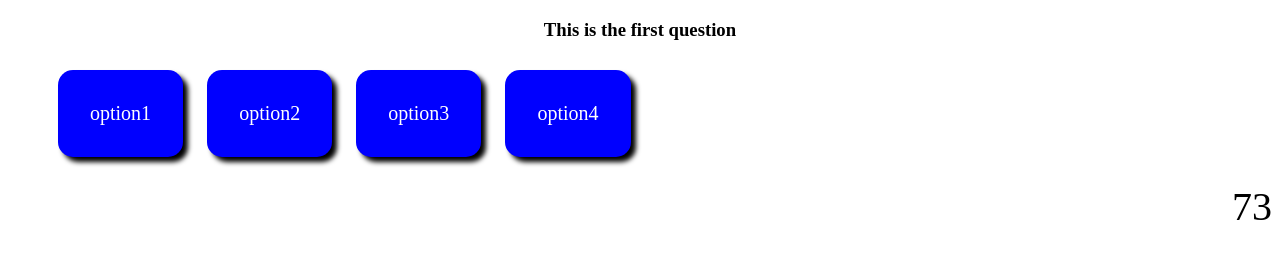
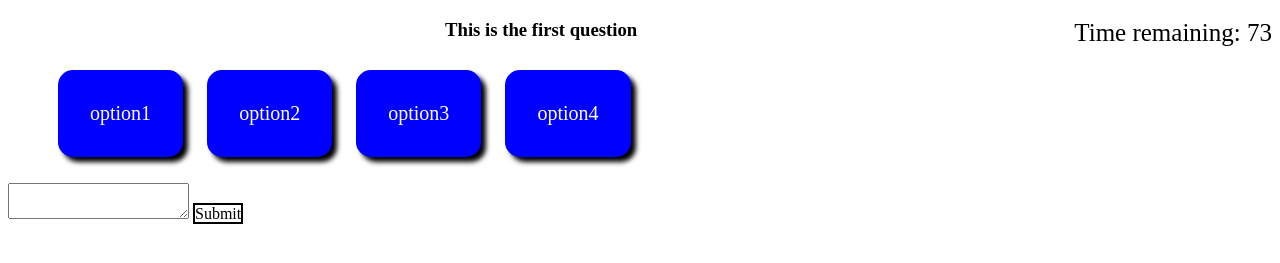
Before and after one commit to gibsonberglund/code-quiz, a plain HTML site: page index.html in a window 1280 px wide. Both pictures are taken after a click on the element "Start Quiz". Shown: the part 61-324 px from the top of the page. Drawn offline with Linux system fonts and the light colour scheme.

Commit message:
add CSS reset

```diff
--- /dev/null
+++ b/assets/reset.css
@@ -0,0 +1,48 @@
+/* http://meyerweb.com/eric/tools/css/reset/
+   v2.0 | 20110126
+   License: none (public domain)
+*/
+
+html, body, div, span, applet, object, iframe,
+h1, h2, h3, h4, h5, h6, p, blockquote, pre,
+a, abbr, acronym, address, big, cite, code,
+del, dfn, em, img, ins, kbd, q, s, samp,
+small, strike, strong, sub, sup, tt, var,
+b, u, i, center,
+dl, dt, dd, ol, ul, li,
+fieldset, form, label, legend,
+table, caption, tbody, tfoot, thead, tr, th, td,
+article, aside, canvas, details, embed,
+figure, figcaption, footer, header, hgroup,
+menu, nav, output, ruby, section, summary,
+time, mark, audio, video {
+	margin: 0;
+	padding: 0;
+	border: 0;
+	font-size: 100%;
+	font: inherit;
+	vertical-align: baseline;
+}
+/* HTML5 display-role reset for older browsers */
+article, aside, details, figcaption, figure,
+footer, header, hgroup, menu, nav, section {
+	display: block;
+}
+body {
+	line-height: 1;
+}
+ol, ul {
+	list-style: none;
+}
+blockquote, q {
+	quotes: none;
+}
+blockquote:before, blockquote:after,
+q:before, q:after {
+	content: '';
+	content: none;
+}
+table {
+	border-collapse: collapse;
+	border-spacing: 0;
+}
--- a/assets/script.js
+++ b/assets/script.js
@@ -13,7 +13,7 @@ var option3 = document.querySelector('#option3');
 var option4 = document.querySelector('#option4');
 
 //score counter
-var score = localStorage.getItem("score", 0);
+var score = localStorage.setItem('score', 0);
 
 //score display
 var scoredisplay = document.querySelector('#scoredisplay');
@@ -26,7 +26,7 @@ function timerstart() {
     // Sets interval in variable
     var timerInterval = setInterval(function() {
       seconds--;
-      timer.textContent = seconds;
+      timer.textContent = "Time remaining: " + seconds;
 
       if(seconds === 0) {
         // Stops execution of action at set interval
@@ -38,19 +38,13 @@ function timerstart() {
   }
 
 
-function scoreUp() {
+function scoreUp(event) {
+    event.preventDefault();
+    localStorage.getItem('score');
     score ++;
-    localStorage.setItem("score", score);
+    localStorage.setItem('score', score);
     console.log(score);
 }
-
-/*
-  var userchoice = answer.addEventListener('click', function(event) {
-    event.preventDefault();
-    score++;
-    localStorage.setItem('score', score);
-  })
-  */
 
 //when start button is clicked, intro paragraph and start button disappear
 startQuiz.addEventListener('click', function (event) {
@@ -81,8 +75,6 @@ startQuiz.addEventListener('click', function (event) {
 
 })
 
-
-
 //resets question heading and answer buttons
 function secondQ () {
     firstQ.textContent = "This is the second question"
@@ -102,9 +94,7 @@ function secondQ () {
         event.preventDefault();
         thirdQ();
     })
-
 }
-
 
 //resets question and answer buttons for third question
 function thirdQ () {
@@ -184,12 +174,22 @@ function sixthQ () {
         console.log("here");
         })
 }
+var hiScore = document.querySelector('.hiScore');
+var submitBtn = document.querySelector(".submitBtn");
 
 //score display screen
 function yourScore () {
     firstQ.textContent = "Here is your score:"
     qButtons.style.display = "none";
     scoredisplay.textContent = score;
+    var hiScoreInfo = {
+        username: hiScore.value,
+        userscore: score,
+    }
+    submitBtn.addEventListener("click", function(event) {
+        event.preventDefault();
+        console.log(hiScoreInfo);
+    })
 }
 
 
@@ -197,11 +197,10 @@ function yourScore () {
 NOT DONE
 
 tally correct and incorrect answers
-display score on screen
 add a high scores form to final screen
-add timer
-
+hide high scores textfield and submit button until final screen
 
 DONE
-
+add timer
+display score on screen
 */
--- a/assets/style.css
+++ b/assets/style.css
@@ -2,6 +2,9 @@ header {
     text-align: center;
 }
 
+.firtQ {
+    display: center;
+}
 .startbutton {
     display: inline-block;
     background-color: blue;
@@ -15,7 +18,17 @@ header {
     box-shadow: 5px 5px 5px black;
 }
 
+.startbutton:hover {
+    border: 2px, solid, red;
+}
+
+.submitBtn {
+    width: 75px;
+    border: 2px solid black;
+}
+
 .timer {
+    display: block;
     float: right;
-    font-size: 40px;
+    font-size: 25px;
 }
--- a/index.html
+++ b/index.html
@@ -10,6 +10,7 @@
   <body>
     <header>
         <h1>Code Quiz</h1>
+          <section class="timer"></section>
             <p id="intro">Answer these coding related questions within the time limit. Each wrong answer takes time off the clock!</p>
             <h3 id="firstQ"></h3>
     </header>
@@ -21,10 +22,11 @@
         <span class="qbutton" id="option4"></span>
       </ul>
     </section>
-    <section class="timer"></section>
     <section class="startbutton">
         <h2>Start Quiz</h2>
     </section>
     <section id="scoredisplay"></section>
+    <textarea class="hiScore"></textarea>
+      <span class = "submitBtn">Submit</span>
     <script src="assets/script.js"></script>
   </body>
```
